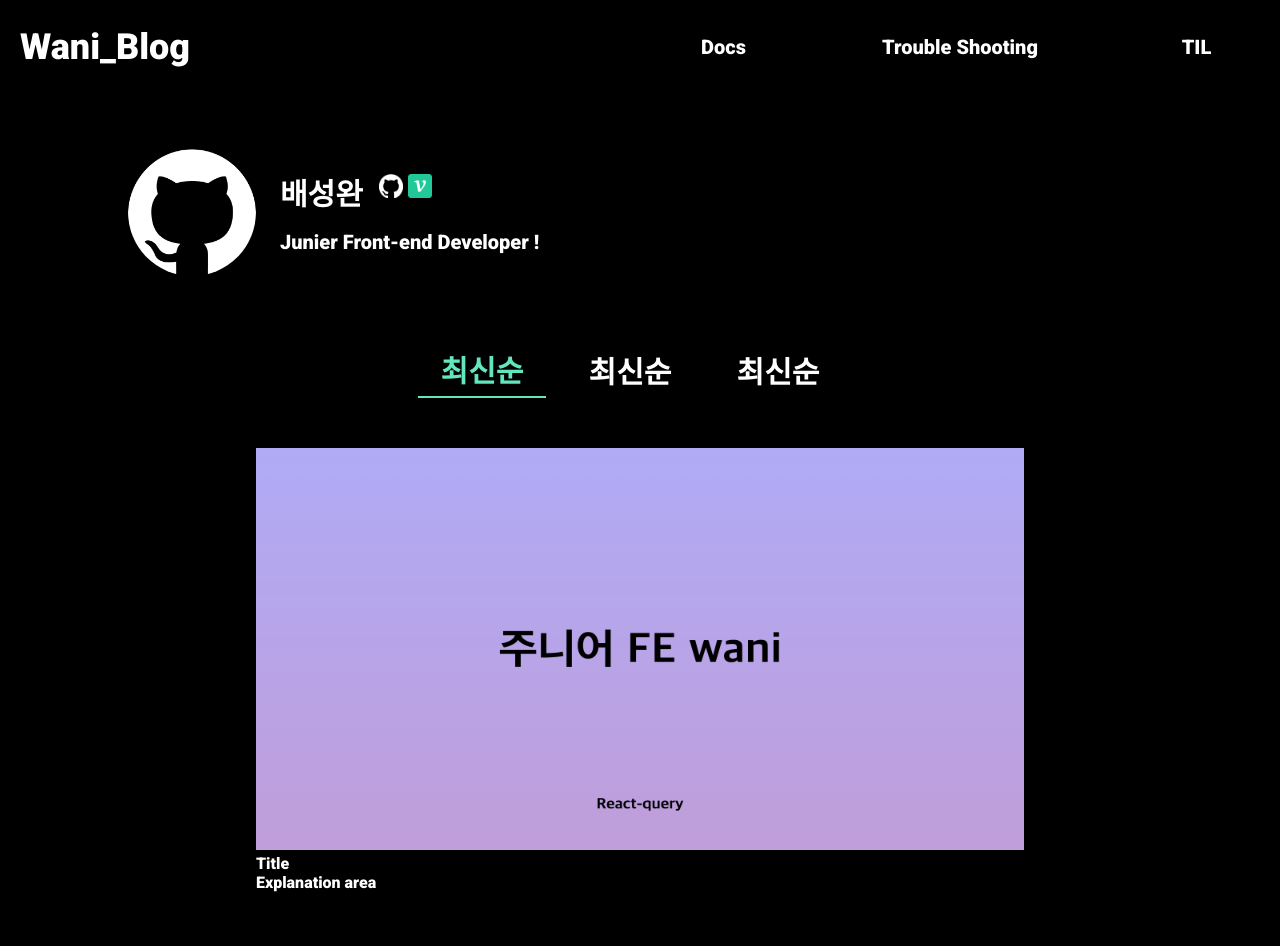
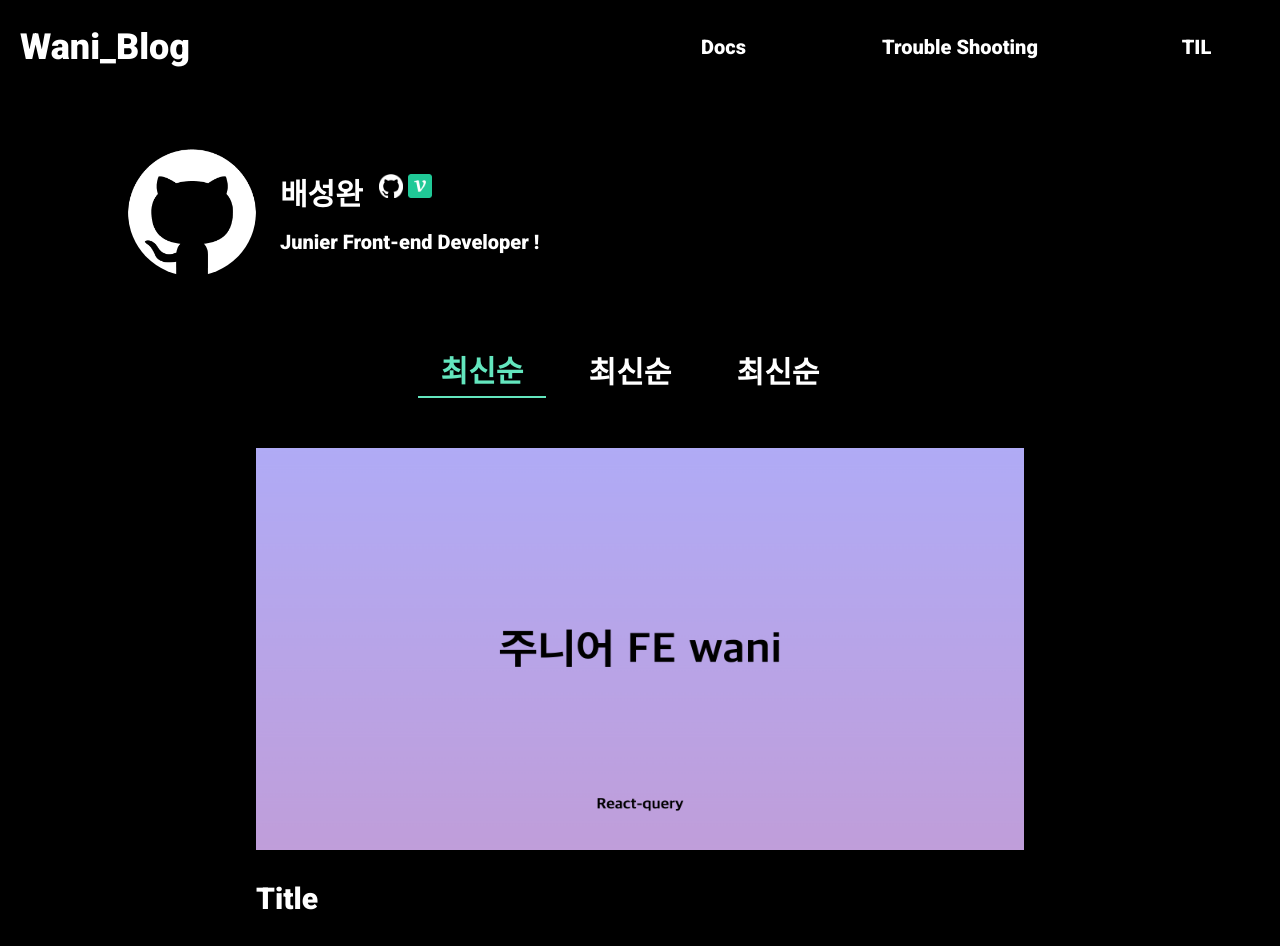
Before and after one commit to baesee0806/-study_nextjs, a Next.js app: page / in a window 1280 px wide. Shown: the top 946 px of the page. Before the commit the page ends 892 px from the top, so only its background shows below. Built offline with nearby package versions, Linux system fonts and the light colour scheme.

Commit message:
design: 'Content,Tag component'
main page의 디자인을 구현 완료
Tag onClick event : router.push -> 쿼리 스트링 (해당 값은 searchParams값으로 받습니다.)

Relate to:#1

```diff
--- a/src/app/page.tsx
+++ b/src/app/page.tsx
@@ -1,12 +1,17 @@
 import Content from "@/components/Content";
 import About from "@/components/About";
 import Tag from "@/components/Tag";
-export default function Home() {
+interface SearchParams {
+  searchParams: {
+    tag: string;
+  };
+}
+export default function Home({ searchParams }: SearchParams) {
   return (
     <div>
       <About />
       <Tag />
-      <Content />
+      <Content searchParams={searchParams} />
     </div>
   );
 }
--- a/src/components/Content.tsx
+++ b/src/components/Content.tsx
@@ -1,13 +1,19 @@
 import Image from "next/image";
 import img from "../assets/React-query.jpg";
 import styles from "../styles/Content.module.css";
-export default function Content() {
+interface ContentProps {
+  searchParams?: {
+    tag: string;
+  };
+  mt?: number;
+}
+export default function Content({ searchParams, mt }: ContentProps) {
   return (
-    <div className={styles.container}>
+    <div className={styles.container} style={{ marginTop: `${mt}px` }}>
       <div>
         <Image src={img} alt="기본 이미지" width={768} height={402} />
-        <div>Title</div>
-        <div>Explanation area</div>
+        <div className={styles.title}>Title</div>
+        <div className={styles.explanation}>Explanation area</div>
       </div>
     </div>
   );
--- a/src/components/Tag.tsx
+++ b/src/components/Tag.tsx
@@ -3,7 +3,7 @@ import { useState } from "react";
 import { useRouter } from "next/navigation";
 import styles from "../styles/Tag.module.css";
 export default function Tag() {
-  const [tag, setTag] = useState("최신순");
+  const [tag, setTag] = useState("");
   const router = useRouter();
 
   const handleTagState = (value: string) => {
@@ -15,26 +15,27 @@ export default function Tag() {
       <div
         onClick={() => handleTagState("최신순")}
         style={{
-          color: tag === "최신순" ? "#63e6be" : "#ffffff",
-          borderBottom: tag === "최신순" ? "2px solid #63e6be" : "none",
+          color: tag === "최신순" || tag === "" ? "#63e6be" : "#ffffff",
+          borderBottom:
+            tag === "최신순" || tag === "" ? "2px solid #63e6be" : "none",
         }}
       >
         최신순
       </div>
       <div
-        onClick={() => handleTagState("##")}
+        onClick={() => handleTagState("안녕")}
         style={{
-          color: tag === "##" ? "#63e6be" : "#ffffff",
-          borderBottom: tag === "##" ? "2px solid #63e6be" : "none",
+          color: tag === "안녕" ? "#63e6be" : "#ffffff",
+          borderBottom: tag === "안녕" ? "2px solid #63e6be" : "none",
         }}
       >
         최신순
       </div>
       <div
-        onClick={() => handleTagState("###")}
+        onClick={() => handleTagState("머지")}
         style={{
-          color: tag === "###" ? "#63e6be" : "#ffffff",
-          borderBottom: tag === "###" ? "2px solid #63e6be" : "none",
+          color: tag === "머지" ? "#63e6be" : "#ffffff",
+          borderBottom: tag === "머지" ? "2px solid #63e6be" : "none",
         }}
       >
         최신순
--- a/src/styles/Content.module.css
+++ b/src/styles/Content.module.css
@@ -2,6 +2,20 @@
   width: 1280px;
   display: flex;
   flex-direction: column;
+  justify-content: center;
   align-items: center;
-  margin: 0 auto;
+  margin: 0 auto 40px auto;
 }
+.title {
+  width: 768px;
+  height: 20px;
+  margin-top: 35px;
+  font-size: 30px;
+  line-height: 20px;
+}
+.explanation {
+  width: 768px;
+  max-height: 100px;
+  margin-top: 35px;
+  font-size: 20px;
+}
```
